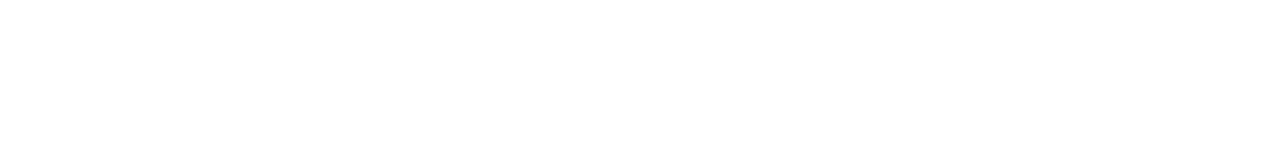
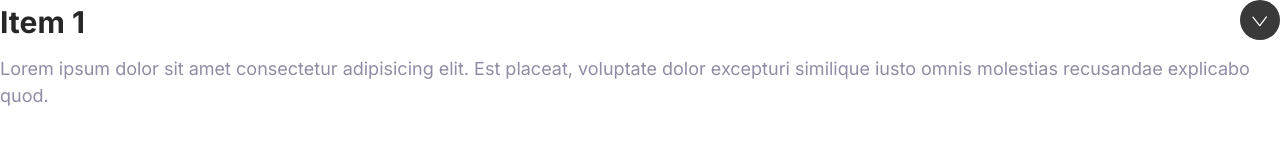
Before and after one commit to TEIKOU2023/willyfy, a plain HTML site: page index.html in a window 1280 px wide. Drawn offline with Linux system fonts and the light colour scheme.

Commit message:
Build the collapsible component.

```diff
--- a/css/style.css
+++ b/css/style.css
@@ -541,3 +541,36 @@ a {
     margin: 0 2rem;
   }
 }
+
+/* Callapsibles */
+
+.collapsible__header {
+  display: flex;
+  justify-content: space-between;
+}
+
+.collapsible__heading {
+  margin-top: 0;
+  font-size: 3rem;
+}
+
+.collapsible__chevron {
+  transform: rotate(-90deg);
+  transition: all 0.3s;
+}
+
+.collapsible__content {
+  max-height: 0;
+  overflow: hidden;
+  opacity: 0;
+  transition: max-height 0.3s;
+}
+
+.collapsible--expanded .collapsible__chevron {
+  transform: rotate(0);
+}
+
+.collapsible--expanded .collapsible__content {
+  max-height: 100vh;
+  opacity: 1;
+}
--- a/index.html
+++ b/index.html
@@ -14,6 +14,17 @@
     <link rel="stylesheet" href="css/style.css" />
   </head>
   <body>
-
+    <div class="collapsible collapsible--expanded">
+      <header class="collapsible__header">
+        <h2 class="collapsible__heading">Item 1</h2>
+          <img class="icon icon--white collapsible__chevron" src="images/chevron.svg" alt="">
+      </header>
+      <div class="collapsible__content">
+        Lorem ipsum dolor sit amet consectetur adipisicing elit. Est placeat,
+        voluptate dolor excepturi similique iusto omnis molestias recusandae
+        explicabo quod.
+      </div>
+    </div>
+    <script src="js/main.js"></script>
   </body>
 </html>
--- /dev/null
+++ b/js/main.js
@@ -0,0 +1,6 @@
+const collapsibles = document.querySelectorAll(".collapsible");
+collapsibles.forEach((item) =>
+  item.addEventListener("click", function () {
+    this.classList.toggle("collapsible--expanded");
+  })
+);
```
Also changed, not shown: components/collapsible.html (added, +12 -0 lines), images/chevron.svg (added).
